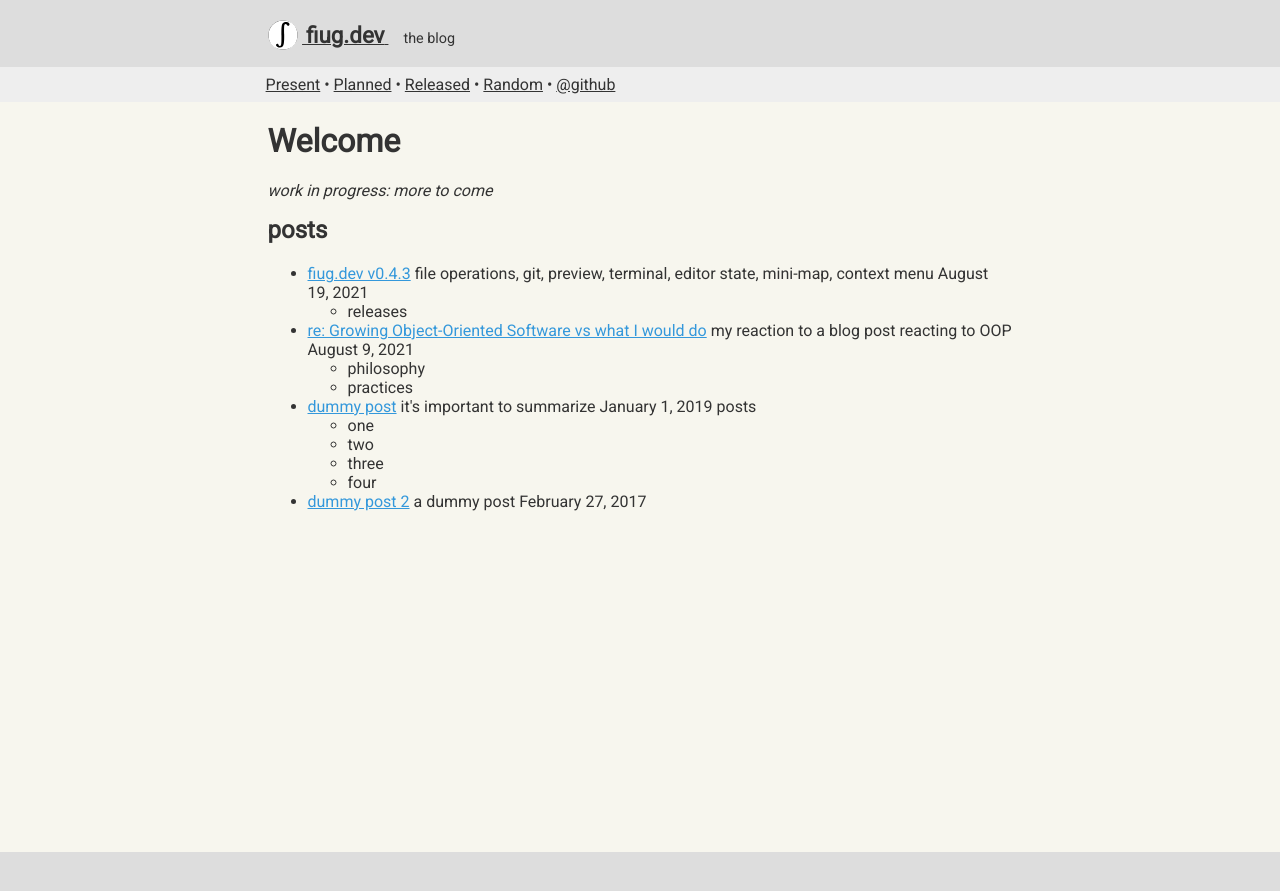
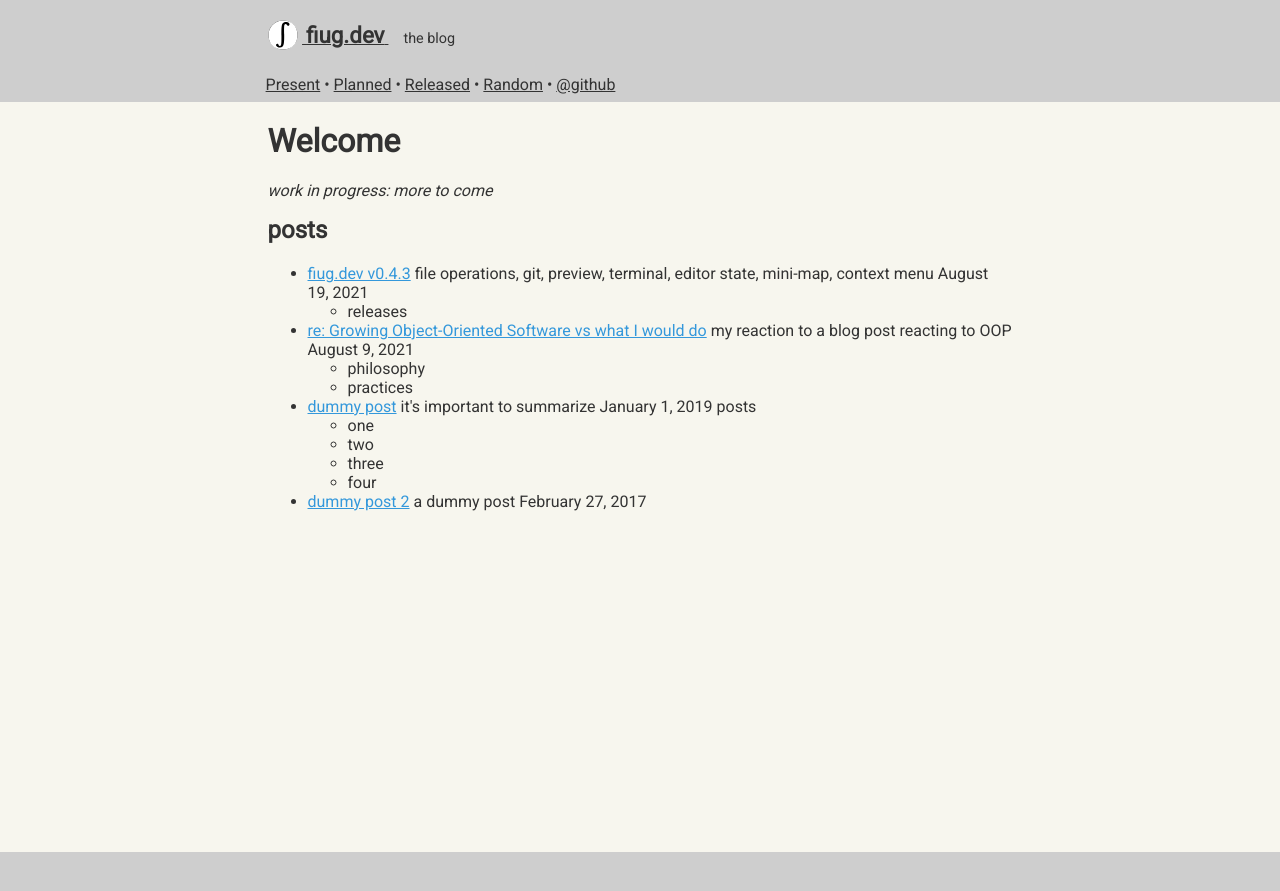
Before and after one commit to fiugd/blog, a Jekyll site: the page built from docs/index.md, in a window 1280 px wide. Shown: the top 891 px of the page. Built offline with Jekyll 4.4.1, drawn with Linux system fonts in a browser that asks for light colours.

Commit message:
Update _colors.scss

```diff
--- a/docs/css/_colors.scss
+++ b/docs/css/_colors.scss
@@ -12,8 +12,8 @@ html { color-scheme: light; }
   --yellow: #feca57;
   --red: #c0392b;
   --white: #ffffff;
-  --background-secondary: #ddd;
-  --background-tertiary: #eee;
+  --background-secondary: #cecece;
+  --background-tertiary: #cecece;
 }
 
 @media (prefers-color-scheme: dark) {
@@ -24,7 +24,7 @@ html { color-scheme: light; }
     --text: #c4c5c9;
     --text-light: #6c6d71;
     --text-lighter: #8e8f93;
-    --background-secondary: #000;
+    --background-secondary: #333;
     --background-tertiary: #333;
   }
   html { color-scheme: dark; }
```
